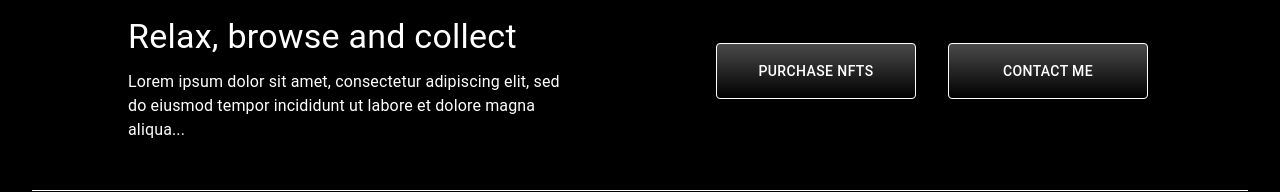
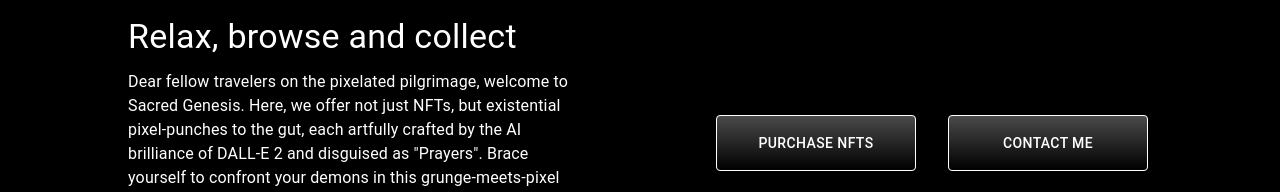
Before and after one commit to Nivix047/sacred_genesis_web, a React (Create React App) app: page / in a window 1280 px wide. Shown: the part 752-944 px from the top of the page. Built offline with nearby package versions, Linux system fonts and the light colour scheme.

Commit message:
Updated welcome message

```diff
--- a/src/components/pages/Home/index.js
+++ b/src/components/pages/Home/index.js
@@ -31,9 +31,15 @@ const Home = () => {
                   variant="body1"
                   sx={{ px: { xs: 2, sm: 8 }, color: "white" }}
                 >
-                  Lorem ipsum dolor sit amet, consectetur adipiscing elit, sed
-                  do eiusmod tempor incididunt ut labore et dolore magna
-                  aliqua...
+                  Dear fellow travelers on the pixelated pilgrimage, welcome to
+                  Sacred Genesis. Here, we offer not just NFTs, but existential
+                  pixel-punches to the gut, each artfully crafted by the AI
+                  brilliance of DALL-E 2 and disguised as "Prayers". Brace
+                  yourself to confront your demons in this grunge-meets-pixel
+                  art odyssey. Relax, browse, and remember: in the cast expanse
+                  of the digital void, we're all just intriguing glitches in
+                  search of meaning. But hey, at least we have these awesome
+                  NFTs, right?
                 </Typography>
               </Box>
             </Grid>
```
